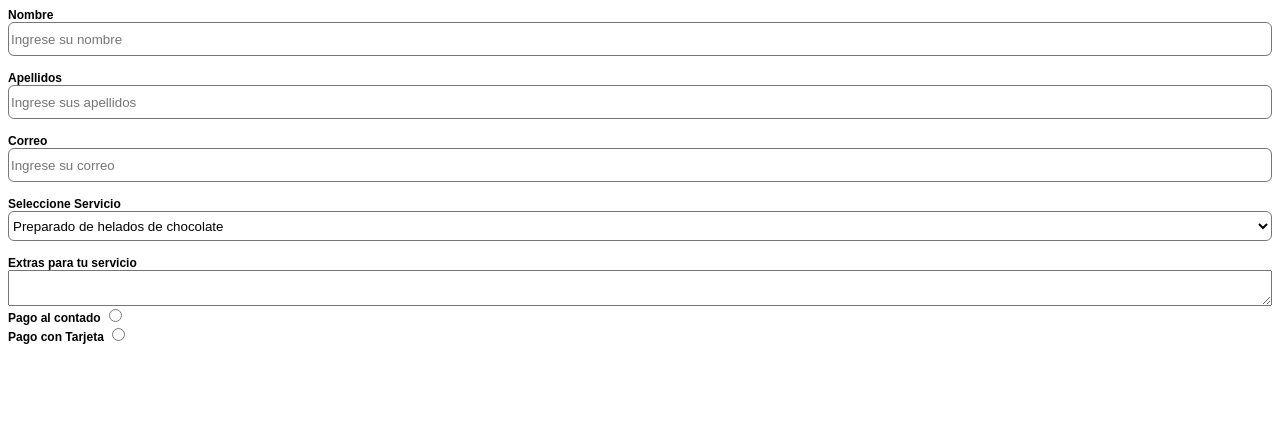
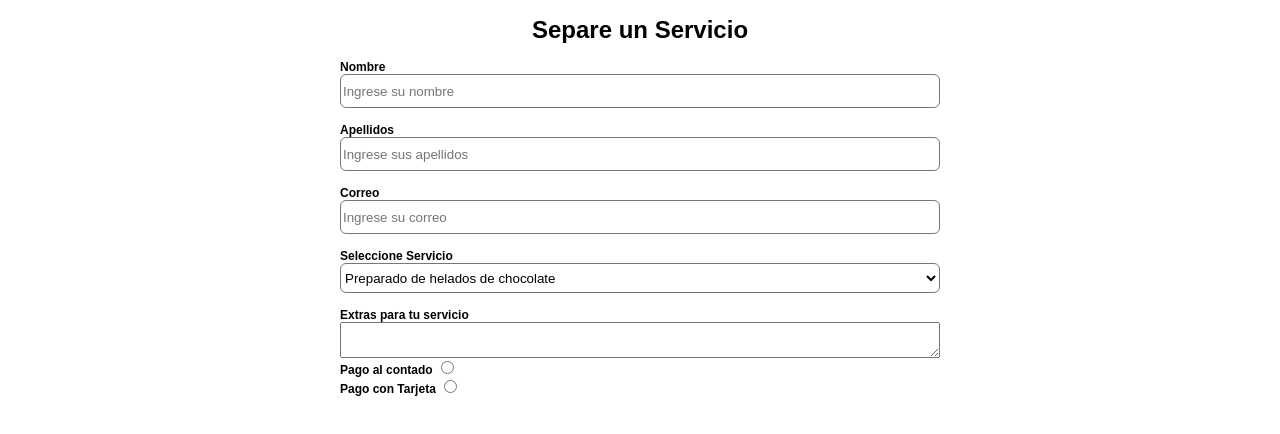
Before and after one commit to marianavasquez94/helados-crema, a plain HTML site: page contacto.html in a window 1280 px wide. Drawn offline with Linux system fonts and the light colour scheme.

Commit message:
centrar formulario
se centro el formulario de servicio

```diff
--- a/contacto.html
+++ b/contacto.html
@@ -17,16 +17,28 @@
             form {
                 display: flex;
                 flex-direction: column;
+                width: 600px;
+                /* margi arriba 0px, derecha auto abajo 0px izquierda auto */
+                margin: 0px auto 0px auto;
+
+
+                /*margin-top: 0px;
+                margin-left: auto;
+                margin-bottom: 0px;
+                margin-right: auto; */
+
             }
             label {
                 font-weight: bold; /* Negrita */
             }
+            h1 {font-family: Arial, Helvetica, sans-serif; text-align: center;}
 
 
         </style>
 
     </head>
     <body>
+        <h1>Separe un Servicio</h1>
        <form>
         <label for="Nombre">Nombre</label>
         <input type="text" placeholder="Ingrese su nombre"/>
```
